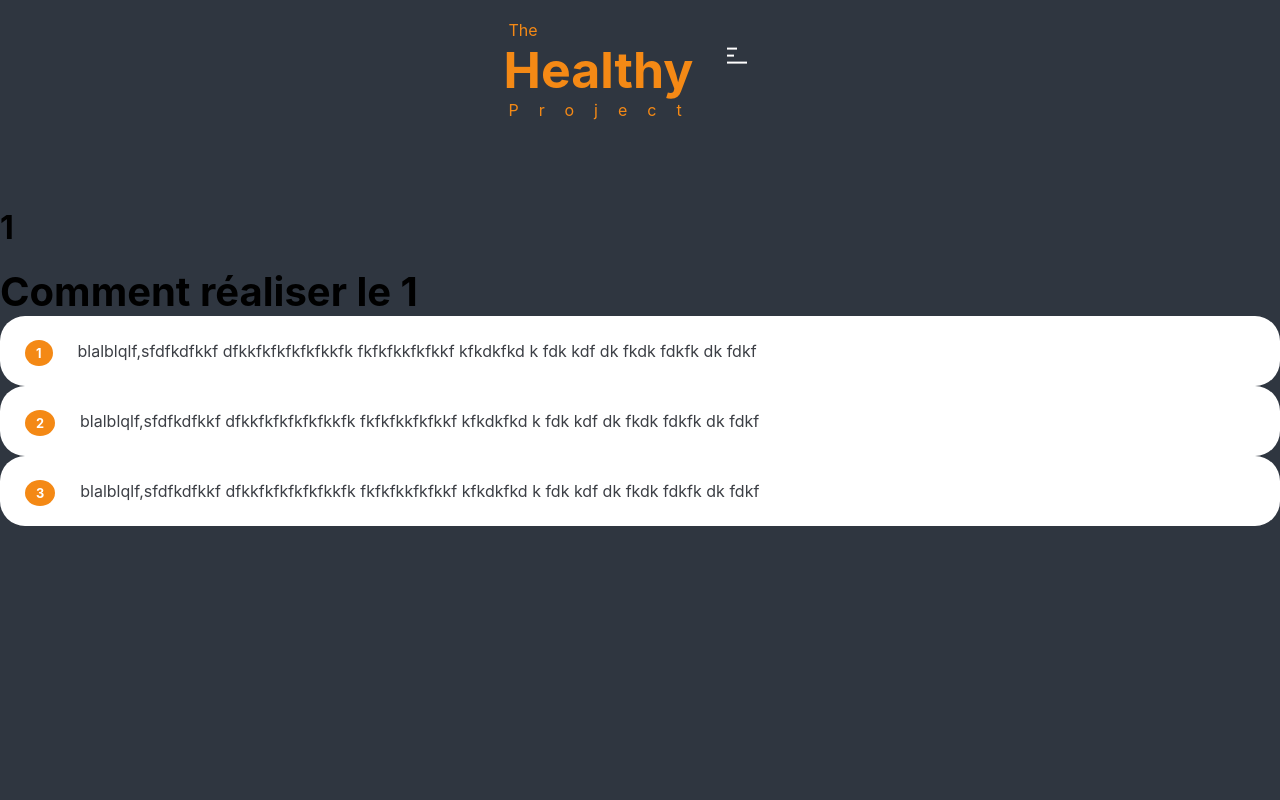
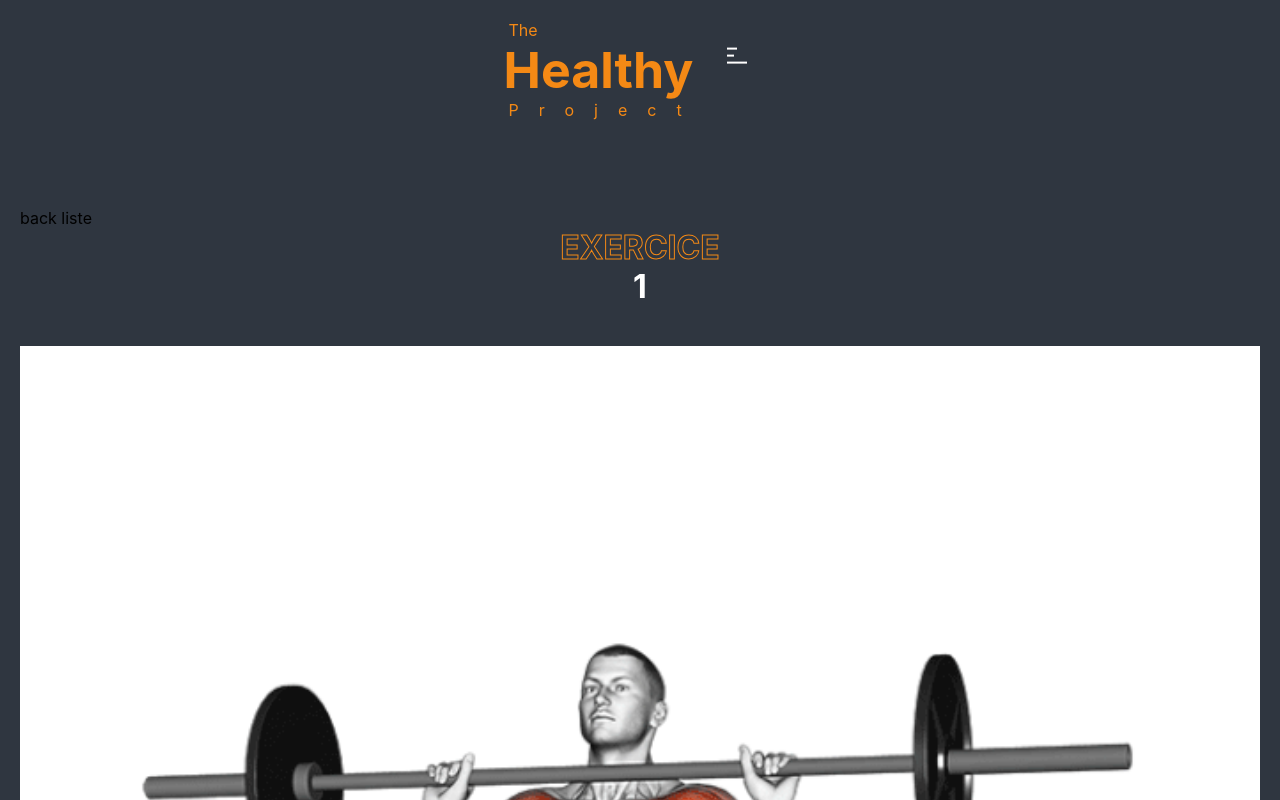
Before and after one commit to lcsaloonn/Health-react, a React (Create React App) app in the folder health-react/: page /exercices/1 in a window 1280 px wide. Shown: the top 800 px of the page. Built offline with nearby package versions, Linux system fonts and the light colour scheme; no server answers.

Commit message:
completed header

```diff
--- a/health-react/src/views/single-exercice-view/signleExerciceView.scss
+++ b/health-react/src/views/single-exercice-view/signleExerciceView.scss
@@ -0,0 +1,29 @@
+@use "./utils/styles/mixins.scss";
+
+.single-exercice {
+  .exercice {
+    &-header {
+    }
+
+    &-title {
+      display: flex;
+      flex-direction: column;
+      white-space: nowrap;
+      text-transform: uppercase;
+      align-self: center;
+      align-items: center;
+      @include mixins.text-format(2rem, normal, normal, 700);
+      margin-bottom: 40px;
+      @screen md {
+        @include mixins.text-format(3.5rem, normal, normal, 700);
+        margin: 0;
+      }
+      &-full {
+        @include mixins.text-style(var(--color-white));
+      }
+      &-transparent {
+        @include mixins.text-style(var(--color-orange), true);
+      }
+    }
+  }
+}
--- a/health-react/src/views/single-exercice-view/singleExerciceView.tsx
+++ b/health-react/src/views/single-exercice-view/singleExerciceView.tsx
@@ -1,3 +1,4 @@
+import { ImageWrapper, PartFrame } from "components/frame";
 import { TextList } from "components/text";
 import { useEffect, useState } from "react";
 import { useParams } from "react-router";
@@ -35,17 +36,22 @@ const SingleExerciceView = () => {
   ];
 
   return (
-    <div className="single-exercice">
-      <h1>{id}</h1>
+    <div className="main-container single-exercice">
+      <div>back liste</div>
+      <div className="exercice-header md:grid  md:grid-cols-3">
+        <div className="exercice-title">
+          <span className="exercice-title-transparent">Exercice</span>
+          <span className="exercice-title-full">{id}</span>
+        </div>
+
+        <ImageWrapper imgUrl="d" alt="d" />
+      </div>
+
       <p className="description"></p>
-      <img src="" alt="" />
+
       <div className="how-to">
-        {/* fram -- coment -- */}
-        <h1 className="title">Comment réaliser le {id}</h1>
-
+        <PartFrame title={"Comment faire le " + id} />
         <TextList list={mock} />
-
-        {/* component etape */}
       </div>
     </div>
   );
```
